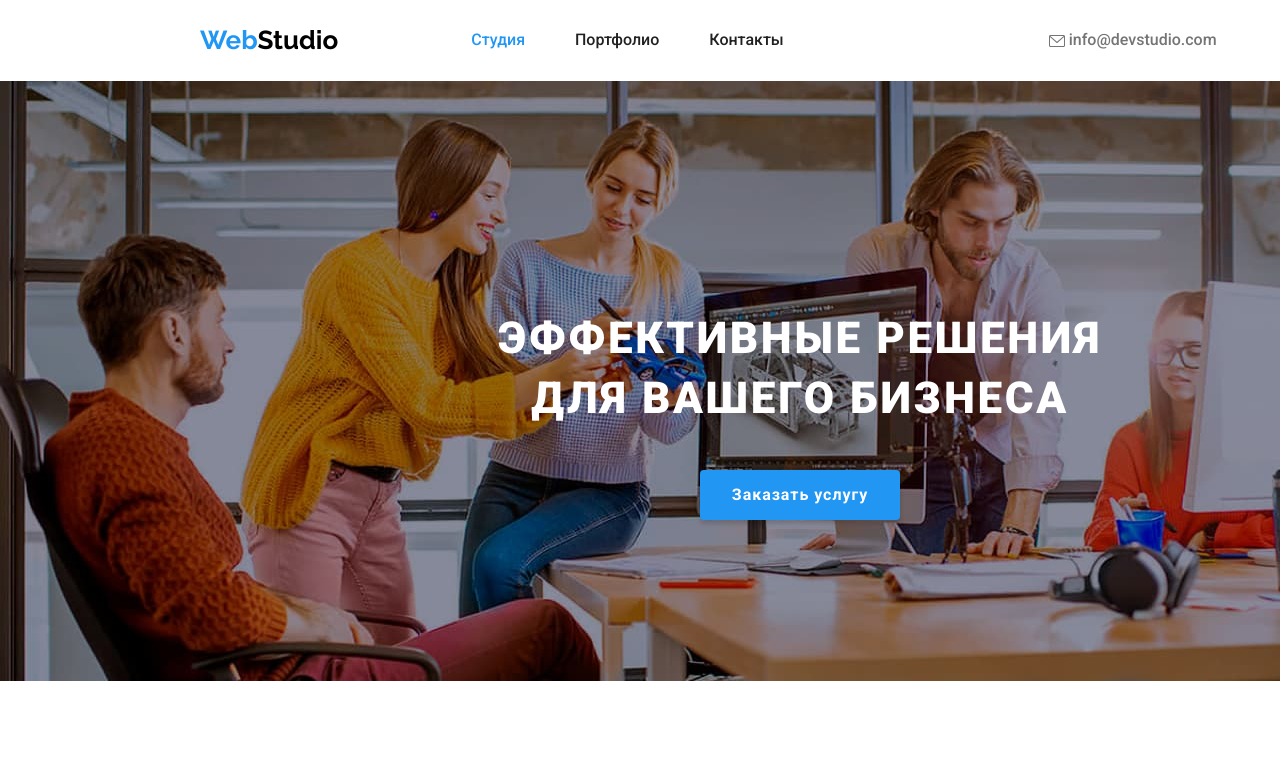
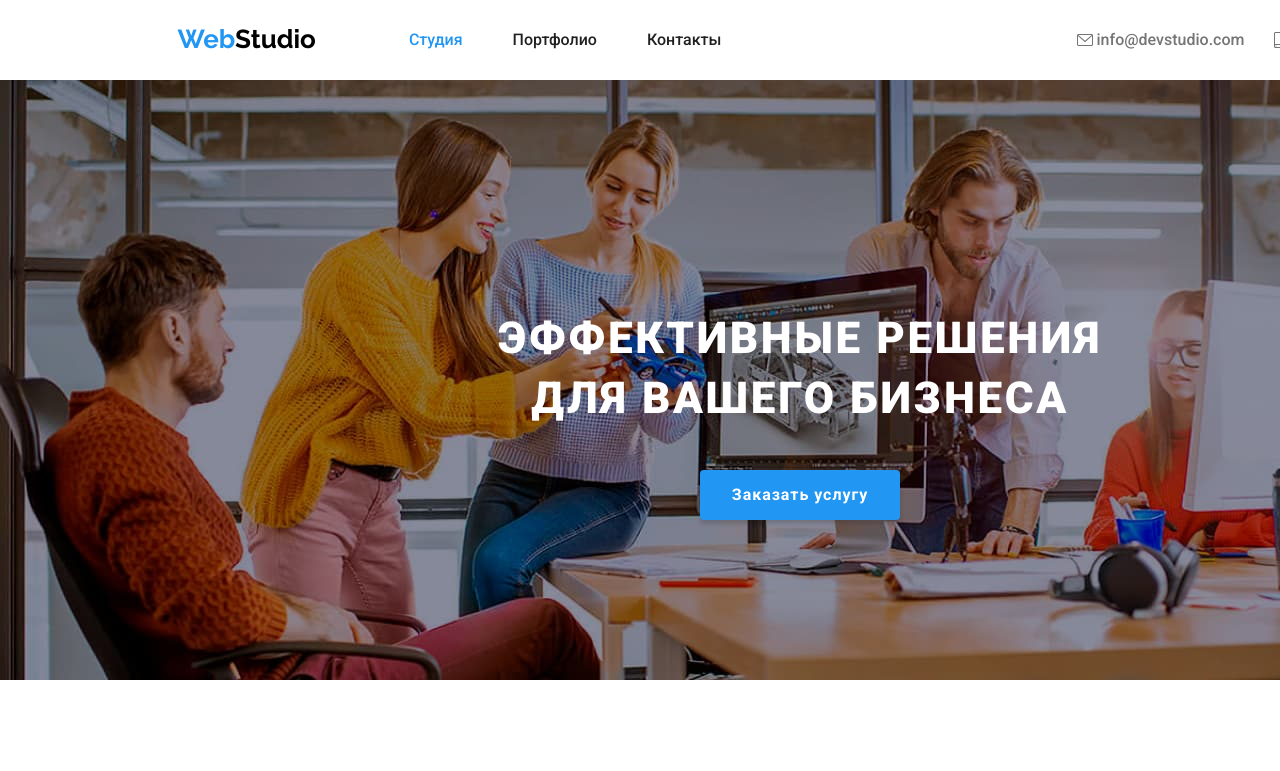
Before and after one commit to irynakasabutska/goit-markup-hw-2.0, a plain HTML site: page index.html in a window 1280 px wide. Shown: the top 771 px of the page. Drawn offline with Linux system fonts and the light colour scheme.

Commit message:
Update styles.css

```diff
--- a/css/styles.css
+++ b/css/styles.css
@@ -36,15 +36,24 @@ a {
 
 .nav-head {
     font-weight: 500;
-    padding: 0 25px;
+    margin: 0;
+    padding: 0;
     size: 14px;
 
 }
 
+.portfolio{
+    margin: 0 50px 0 50px;
+}
 .icons{
     display: flex;
     flex-direction: row;
     align-items: center;
+
+}
+
+.telefone{
+    margin-left: 30px;
 }
 
 .flexibility {
@@ -75,8 +84,9 @@ a {
     display: flex;
     flex-direction: row;
     align-items: center;
-    /*justify-content: space-around;*/
-
+    justify-content: space-around;
+    width: 1600px;
+    height: 80px;
 
 }
 
@@ -85,7 +95,8 @@ a {
     flex-direction: row;
     align-items: center;
     /*justify-content: space-around;*/
-
+    margin: 0;
+    padding: 0;
 }
 
 .nav-btn{
@@ -93,7 +104,8 @@ a {
     flex-direction: row;
     align-items: center;
     /*justify-content: space-around;*/
-
+    margin: 0;
+    padding: 0;
 }
 .logo {
     font-family: 'Raleway', sans-serif;
@@ -101,7 +113,8 @@ a {
     font-size: 26px;
     color: var(--color-blue);
     line-height: 1.2;
-    padding: 25px 68px 25px 200px;
+    /*padding: 25px 68px 25px 200px;*/
+    margin-right: 93px;
 }
 
 .logo-head {
@@ -122,17 +135,22 @@ a {
 }
 
 .contacts{
-    margin-left: 150px;
-    margin-right: 100px;
+    margin: 0;
+    padding: 0;
 }
 
 .cont-list{
     display: flex;
     flex-direction: row;
     align-items: center;
-    /*justify-content: space-around;*/
+    justify-content: space-between;
     padding-right: 100px;
+    margin: 0;
+    padding: 0;
+}
 
+.main-sec{
+    width: 1600px;
 }
 
 .hero {
@@ -370,7 +388,7 @@ a {
 .last-sec{
     background-color: var(--hero-footer);
     height: 252px;
-
+    width: 1600px;
 }
 
 .footer {
@@ -450,8 +468,8 @@ a {
 
 .contact-head {
     color: var(--color-text);
-    margin-left: 25px;
-    margin-right: 25px;
+    margin: 0;
+    padding: 0;
 }
 
 .contact-foot {
@@ -528,8 +546,9 @@ a {
 
 .project-items{
     display: grid;
-    grid-template-columns: 400px 400px 400px;
+    grid-template-columns: /*1fr 1fr 1fr*/ 400px 400px 400px;
     padding-left: 185px;
+    padding-right: 200px;
     margin-top: 19px;
     margin-bottom: 79px;
 
```
